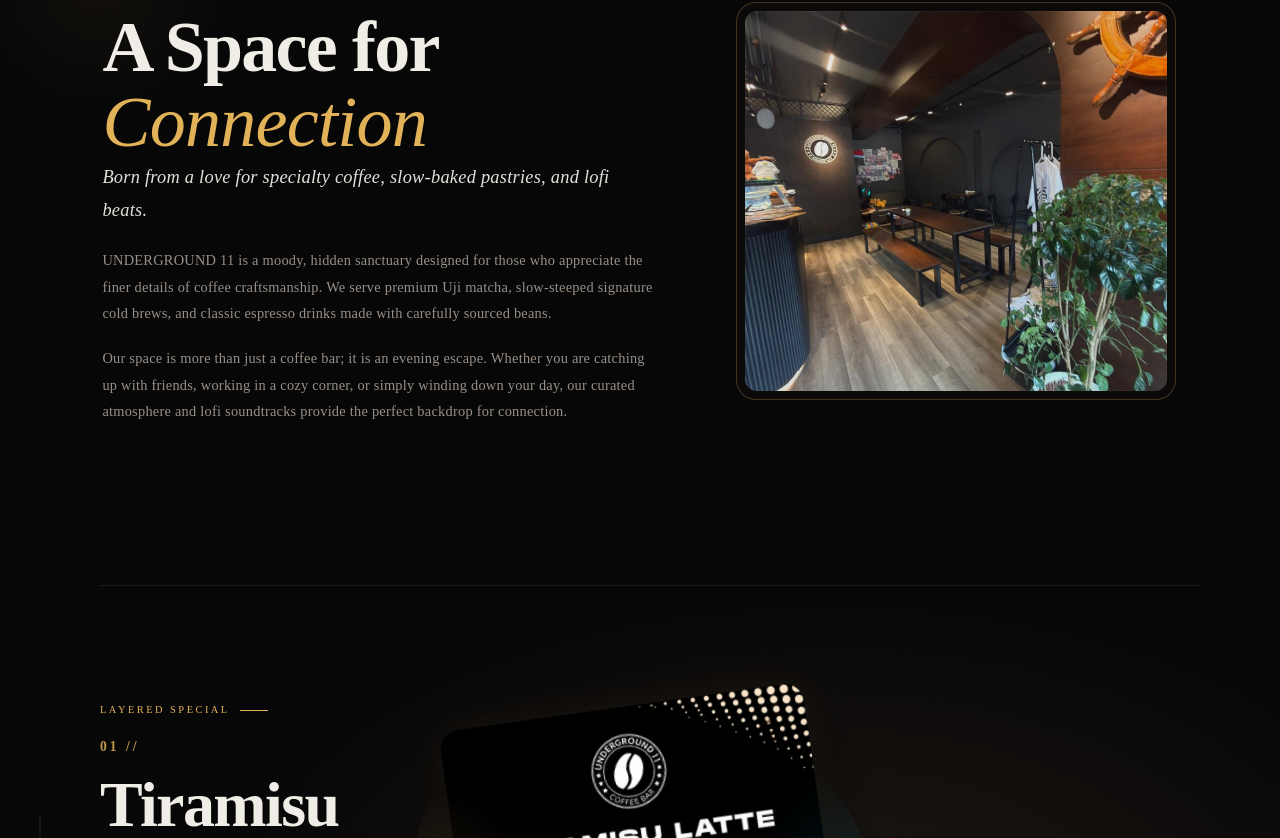
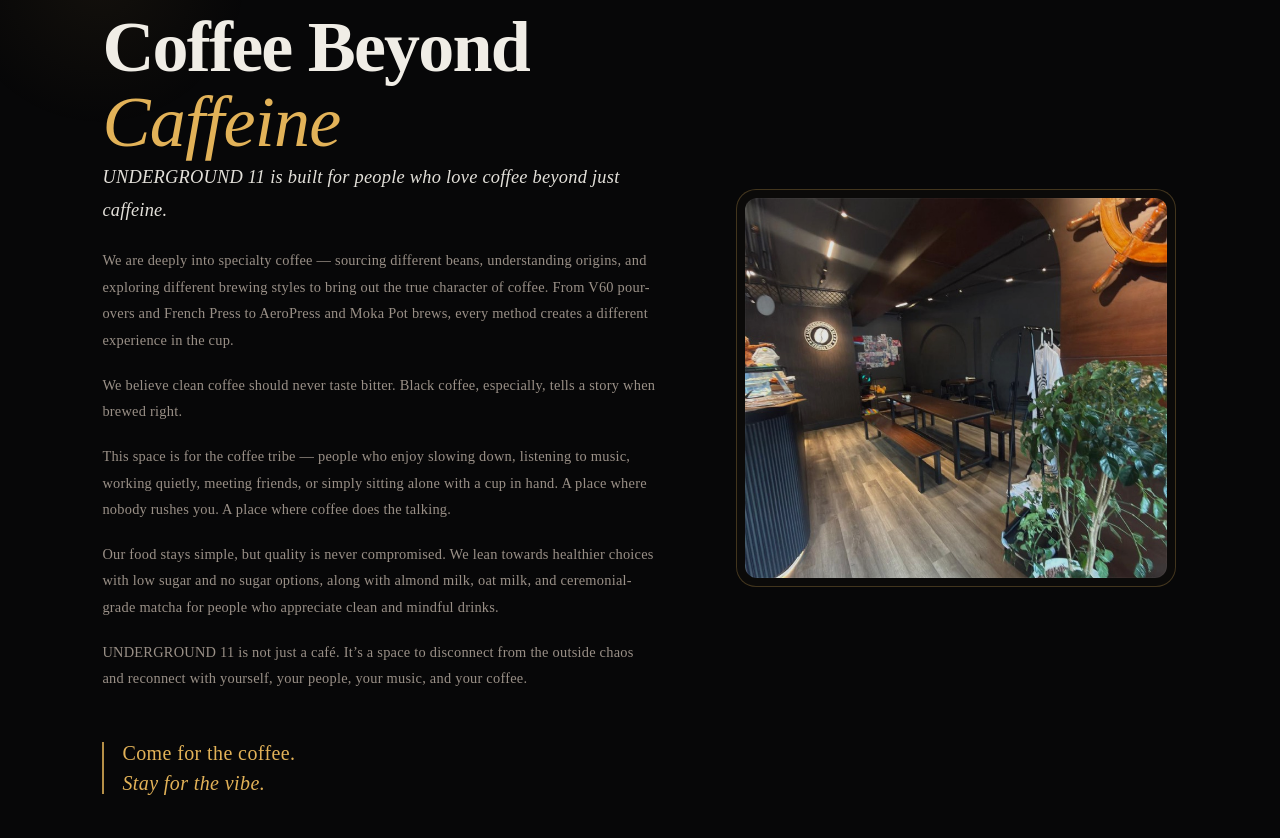
Before and after one commit to reddotconsultancy/Underground-11, a Next.js app: page / in a window 1280 px wide. Shown: the part 922-1760 px from the top of the page. Built offline with nearby package versions, Linux system fonts and the light colour scheme; a web font is replaced by a local one.

Commit message:
docs: update About section story text with new coffee philosophy content

```diff
--- a/src/app/globals.css
+++ b/src/app/globals.css
@@ -666,6 +666,27 @@
     left: -50px;
     pointer-events: none;
     z-index: 1;
+}
+
+.about-tagline {
+    font-family: var(--font-serif);
+    font-size: 1.25rem;
+    color: var(--accent);
+    margin-top: 28px;
+    line-height: 1.5;
+    letter-spacing: 0.02em;
+    position: relative;
+    padding-left: 20px;
+}
+.about-tagline::before {
+    content: '';
+    position: absolute;
+    left: 0;
+    top: 4px;
+    bottom: 4px;
+    width: 2px;
+    background: var(--accent);
+    opacity: 0.8;
 }
 
 @media (max-width: 991px) {
--- a/src/app/page.js
+++ b/src/app/page.js
@@ -819,15 +819,28 @@
         <div className="about-grid">
           <div className="about-content">
             <span className="section-eyebrow">Our Story</span>
-            <h2 className="section-title">A Space for <em>Connection</em></h2>
+            <h2 className="section-title">Coffee Beyond <em>Caffeine</em></h2>
             <div className="about-text-glow">
-              Born from a love for specialty coffee, slow-baked pastries, and lofi beats.
+              UNDERGROUND 11 is built for people who love coffee beyond just caffeine.
             </div>
             <p className="about-desc-p">
-              UNDERGROUND 11 is a moody, hidden sanctuary designed for those who appreciate the finer details of coffee craftsmanship. We serve premium Uji matcha, slow-steeped signature cold brews, and classic espresso drinks made with carefully sourced beans.
+              We are deeply into specialty coffee — sourcing different beans, understanding origins, and exploring different brewing styles to bring out the true character of coffee. From V60 pour-overs and French Press to AeroPress and Moka Pot brews, every method creates a different experience in the cup.
             </p>
             <p className="about-desc-p">
-              Our space is more than just a coffee bar; it is an evening escape. Whether you are catching up with friends, working in a cozy corner, or simply winding down your day, our curated atmosphere and lofi soundtracks provide the perfect backdrop for connection.
+              We believe clean coffee should never taste bitter. Black coffee, especially, tells a story when brewed right.
+            </p>
+            <p className="about-desc-p">
+              This space is for the coffee tribe — people who enjoy slowing down, listening to music, working quietly, meeting friends, or simply sitting alone with a cup in hand. A place where nobody rushes you. A place where coffee does the talking.
+            </p>
+            <p className="about-desc-p">
+              Our food stays simple, but quality is never compromised. We lean towards healthier choices with low sugar and no sugar options, along with almond milk, oat milk, and ceremonial-grade matcha for people who appreciate clean and mindful drinks.
+            </p>
+            <p className="about-desc-p">
+              UNDERGROUND 11 is not just a café. It’s a space to disconnect from the outside chaos and reconnect with yourself, your people, your music, and your coffee.
+            </p>
+            <p className="about-tagline">
+              Come for the coffee.<br />
+              <em>Stay for the vibe.</em>
             </p>
           </div>
           <div className="about-image-column">
```
